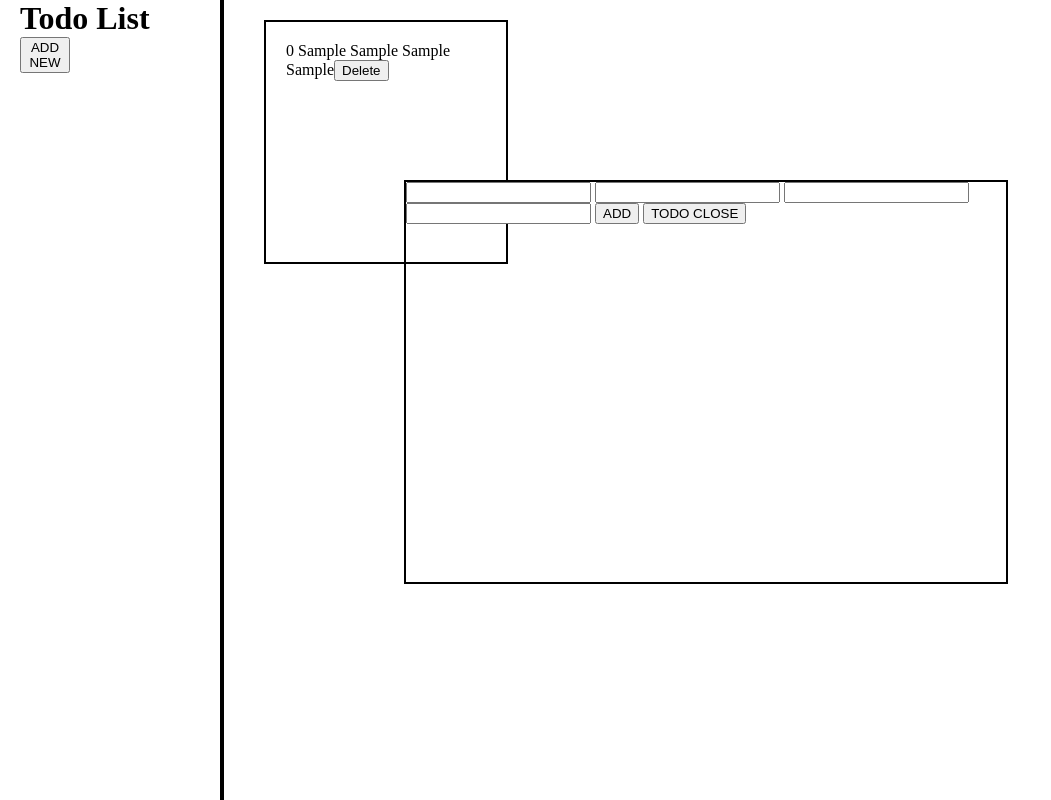
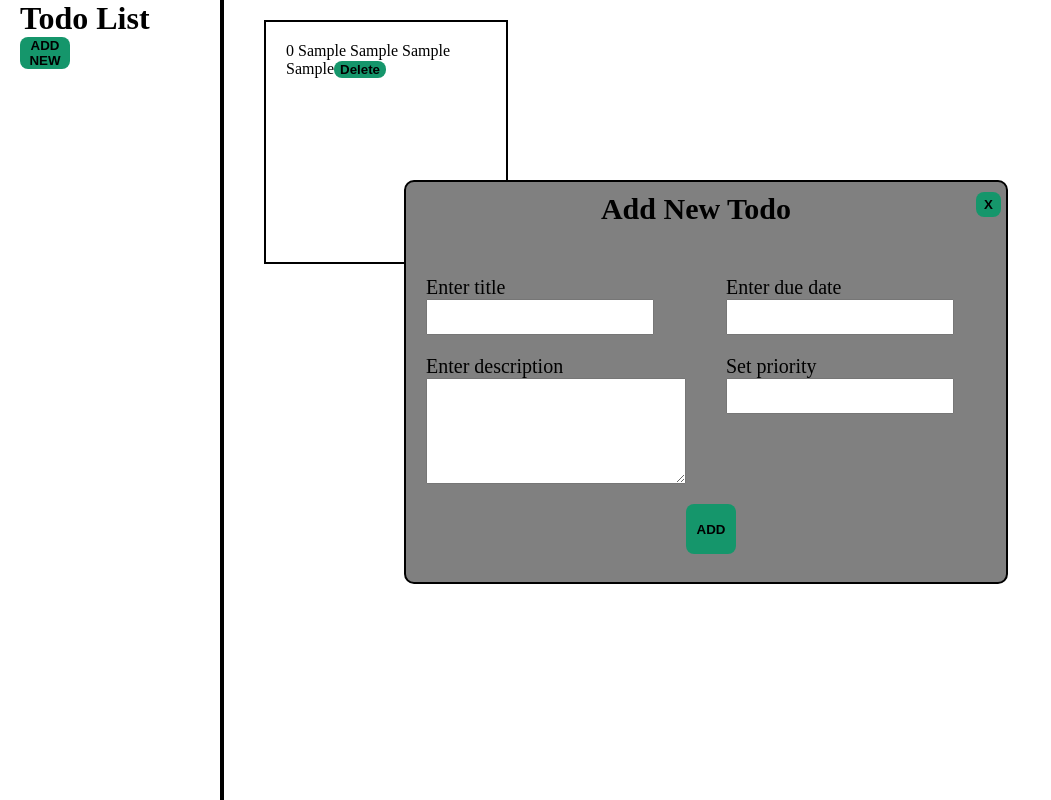
Before and after one commit to Ysweb3/Todo-List, a website built with webpack: page src/template.html in a window 1280 px wide. Both pictures are taken after a click on the button "ADD NEW". Shown: the top 800 px of the page, without its empty margins (0-1051 px from the left). Built offline with nearby package versions, Linux system fonts and the light colour scheme.

Commit message:
Add styles

```diff
--- a/src/styles.css
+++ b/src/styles.css
@@ -19,20 +19,77 @@ body{
 #form-open{
     width: 50px;
 }
+input{
+    height: 30px;
+    width: 220px;
+}
+textarea{
+    height: 100px;
+}
 #form-pop-container{
     position: absolute;
     height: 400px;
     width: 600px;
     left: 30%;
     top: 20%;
+
+    background-color: grey;
     border: 2px solid black;
+    display: flex;
+    flex-direction: column;
+    border-radius: 10px;
+}
+#form-header{
+    display: grid;
+    grid-template-columns: 550px 50px;
+    text-align: center;
+}
+h2{
+    margin: 10px;
+    margin-left: 40px;
+    font-size: 30px;
+}
+label{
+    font-size: 20px;
+}
+#form-close{
+    height: 25px;
+    width: 25px;
+    padding: 0px;
+    margin: 10px;
+    margin-left: 20px;
+
+}
+button{
+    background-color: rgb(21, 150, 107);
+    border: none;
+    border-radius: 8px;
+    font-weight: 800;
+}
+#add-todo{
+    margin-left: 280px;
+    height: 50px;
+    width: 50px;
+}
+#form-pop{
+    display: grid;
+    grid-template-columns: 300px 300px;
+
+}
+label{
+    margin-top: 20px;
+}
+.inputs{
+    display: flex;
+    flex-direction: column;
+    margin-left: 40px;
+    margin: 20px;
 }
 #form-pop-container.open{
     visibility: visible;
     opacity: 1;
     z-index: 999;
     margin: 20px;
-
 }
 #form-pop-container{
     visibility: hidden;
--- a/src/template.html
+++ b/src/template.html
@@ -35,13 +35,30 @@
     </p>  -->
 </div>
 <div id="form-pop-container">
+    <div id="form-header">
+        <h2>Add New Todo</h2>
+        <button type="button" id="form-close">X</button>
+    </div>
     <form action="" id="form-pop">
-        <input type="text" id="todo-title" name="title">
-        <input type="text" id="todo-description" name="description">
-        <input type="text" id="todo-due" name="due">
-        <input type="text" id="todo-priority" name="priority">
-        <button type="button" id="add-todo">ADD</button>
-        <button type="button" id="form-close">TODO CLOSE</button>
+        <div class="inputs">
+            <label for="title">Enter title </label>
+            <input type="text" id="todo-title" name="title">
+
+            <label for="description">Enter description</label>
+            <textarea id="todo-description" name="description"></textarea>
+        </div>
+        <div class="inputs">
+
+            <label for="due">Enter due date</label>
+            <input type="text" id="todo-due" name="due">
+
+            <label for="priority">Set priority</label>
+            <input type="text" id="todo-priority" name="priority">
+        </div>
+        <div>
+            <button type="button" id="add-todo">ADD</button>
+        </div>
+
     </form>
 </div>
 
```
